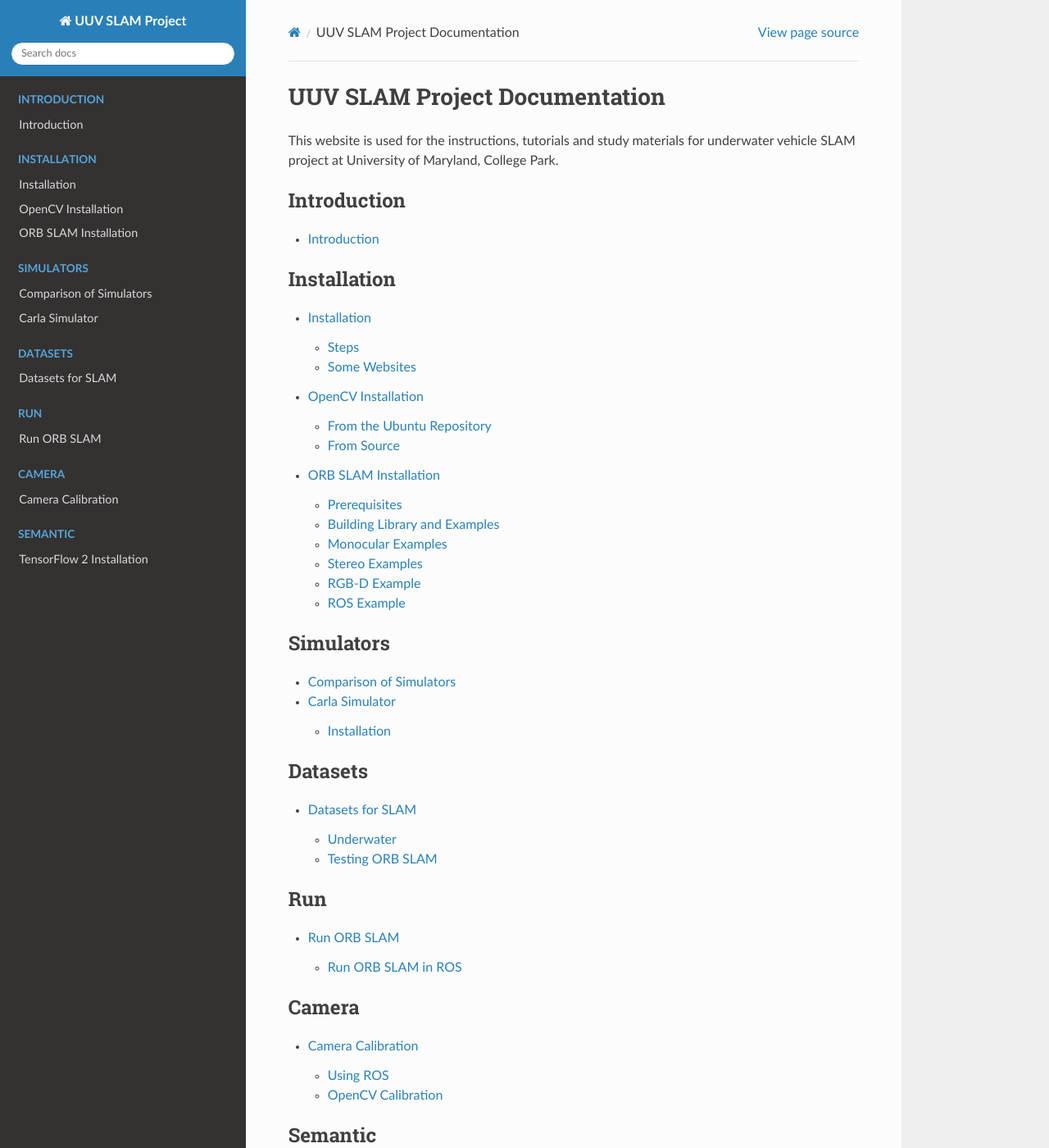
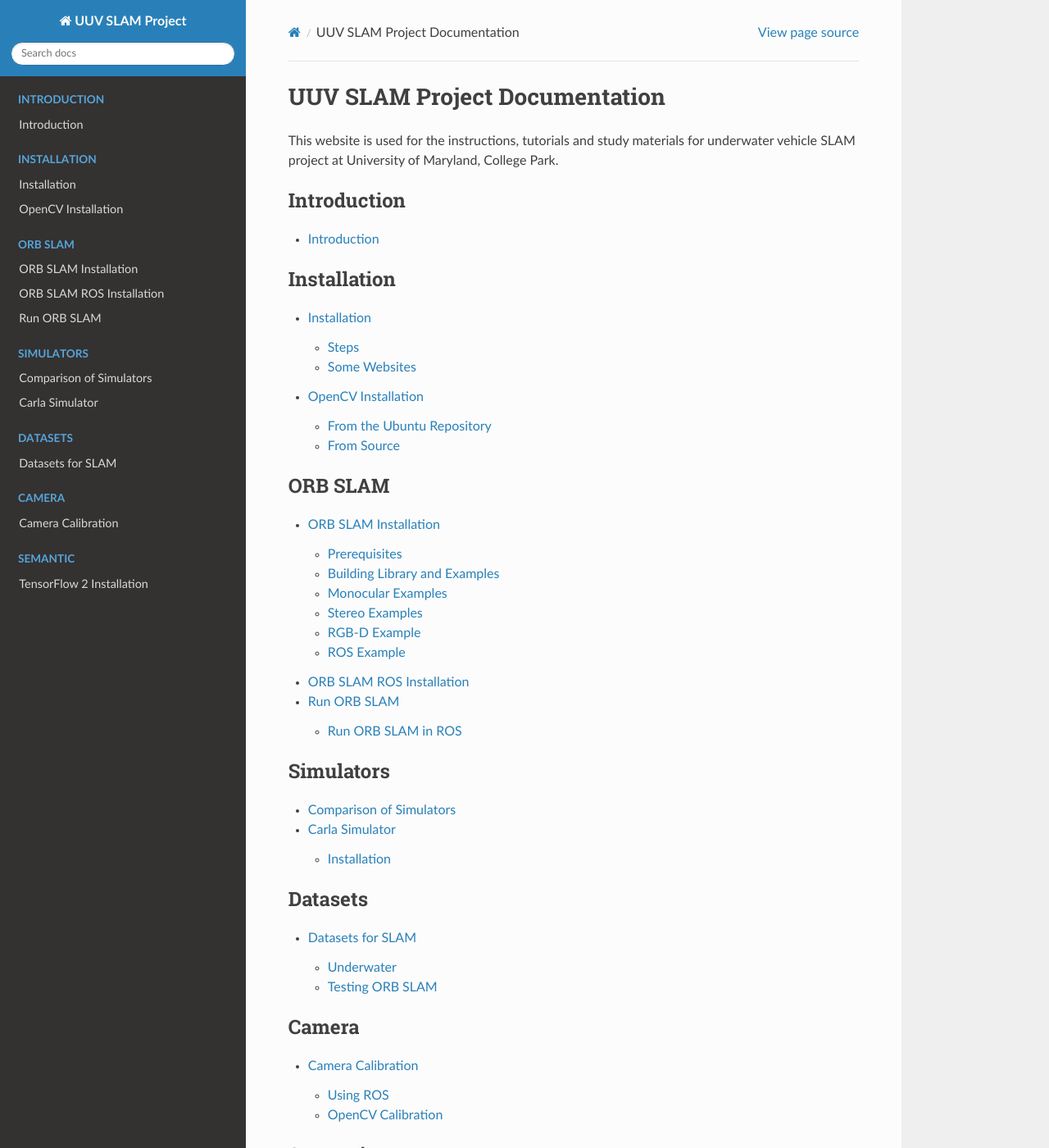
Before and after one commit to tianchenliu/uuv-slam-docs-test, a Sphinx documentation site: the page built from docs/source/index.rst, in a window 1280 px wide and 1400 px high. Shown: the whole window at 82% size. Built offline with Sphinx 7.4.7 and the Read the Docs theme 2.0.0, drawn with Linux system fonts in a browser that asks for light colours.

Commit message:
reorganize

```diff
--- a/docs/source/index.rst
+++ b/docs/source/index.rst
@@ -21,7 +21,14 @@ underwater vehicle SLAM project at University of Maryland, College Park.
 
    sections/installation/installation
    sections/installation/opencv_installation
-   sections/installation/orb_slam_installation
+
+.. toctree::
+   :maxdepth: 2
+   :caption: ORB SLAM
+
+   sections/orb_slam/orb_slam_installation
+   sections/orb_slam/orb_slam_ros_installation
+   sections/orb_slam/run_orb_slam
 
 .. toctree::
    :maxdepth: 2
@@ -35,12 +42,6 @@ underwater vehicle SLAM project at University of Maryland, College Park.
    :caption: Datasets
 
    sections/datasets
-
-.. toctree::
-   :maxdepth: 2
-   :caption: Run
-
-   sections/run/run_orb_slam
 
 .. toctree::
    :maxdepth: 2
```
Also changed, not shown: docs/source/sections/orb_slam/orb_slam_ros_installation.rst (added, +50 -0 lines), docs/source/sections/orb_slam/orb_slam_installation.rst (renamed from docs/source/sections/installation/orb_slam_installation.rst), docs/source/sections/orb_slam/run_orb_slam.rst (renamed from docs/source/sections/run/run_orb_slam.rst).
